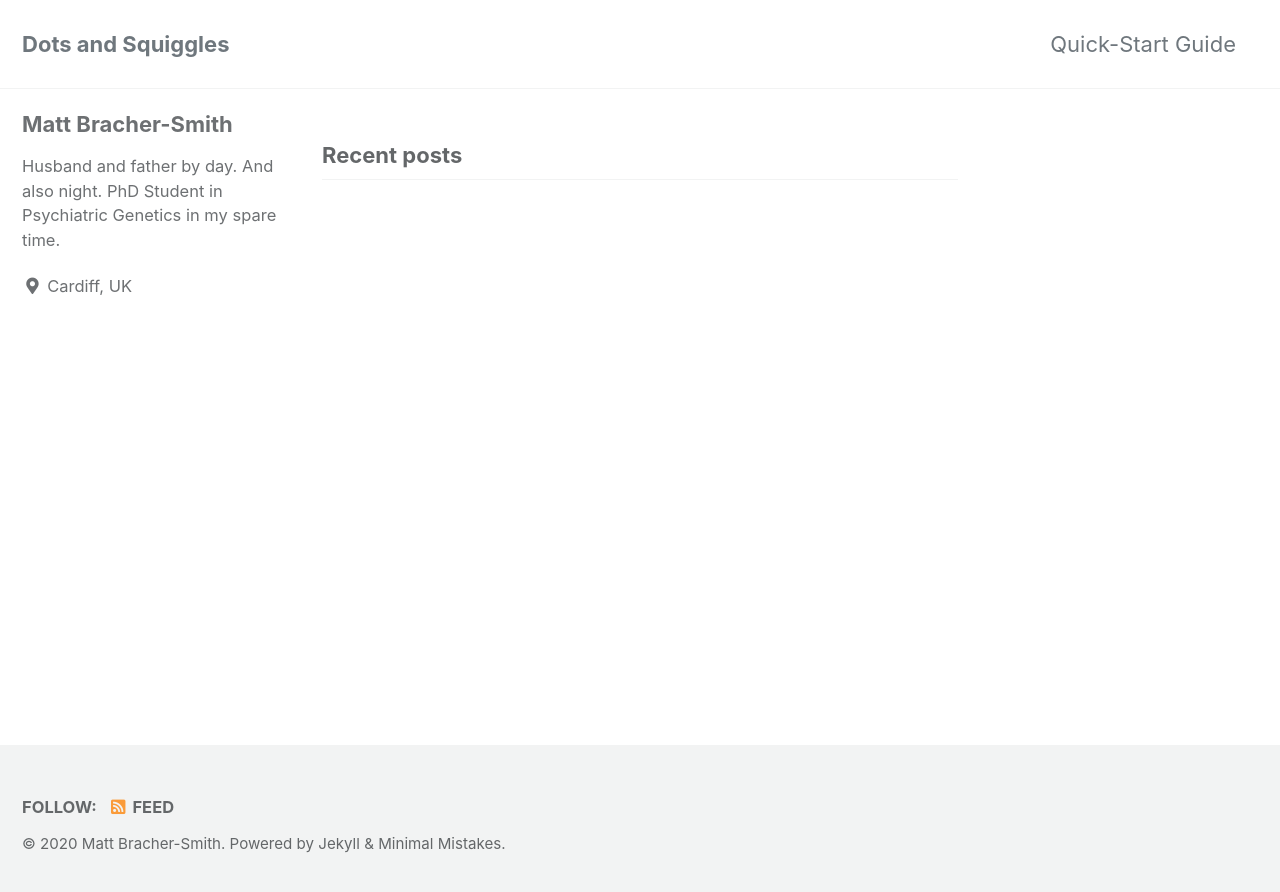
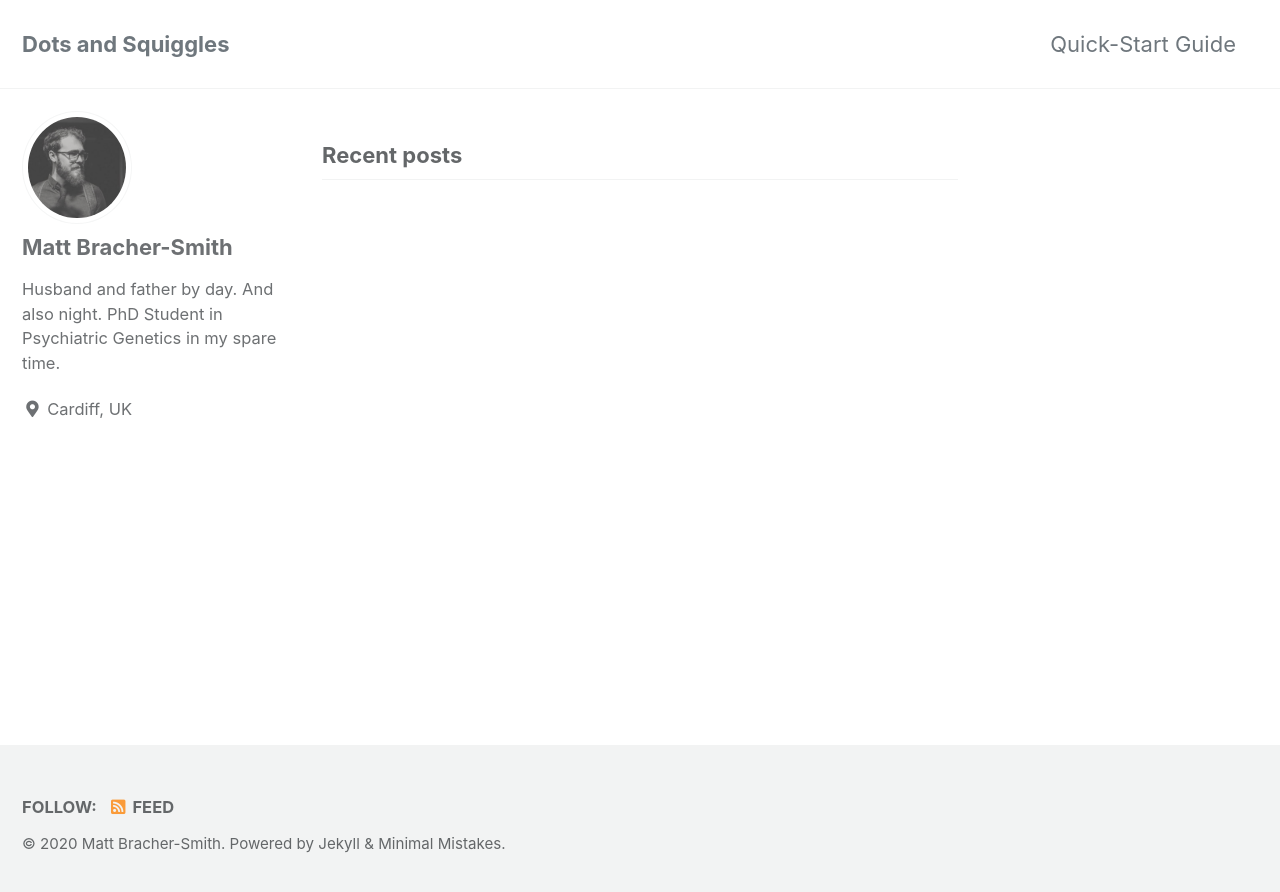
Before and after one commit to seafloor/seafloor.github.io, a Jekyll site: the page built from index.html, in a window 1280 px wide. Shown: the top 892 px of the page. Built offline with Jekyll 4.4.1, drawn with Linux system fonts in a browser that asks for light colours; cached includes are drawn as plain includes; the list of posts is cut into pages by our own code.

Commit message:
added bio image

```diff
--- a/_config.yml
+++ b/_config.yml
@@ -94,7 +94,7 @@
 # Site Author
 author:
   name             : "Matt Bracher-Smith"
-  avatar           : # path of avatar image, e.g. "/assets/images/bio-photo.jpg"
+  avatar           : /assets/images/bio-photo.jpg
   bio              : "Husband and father by day. And also night. PhD Student in Psychiatric Genetics in my spare time."
   location         : "Cardiff, UK"
   email            :
```
Also changed, not shown: assets/images/bio-photo.jpg (added), 1 other file.
